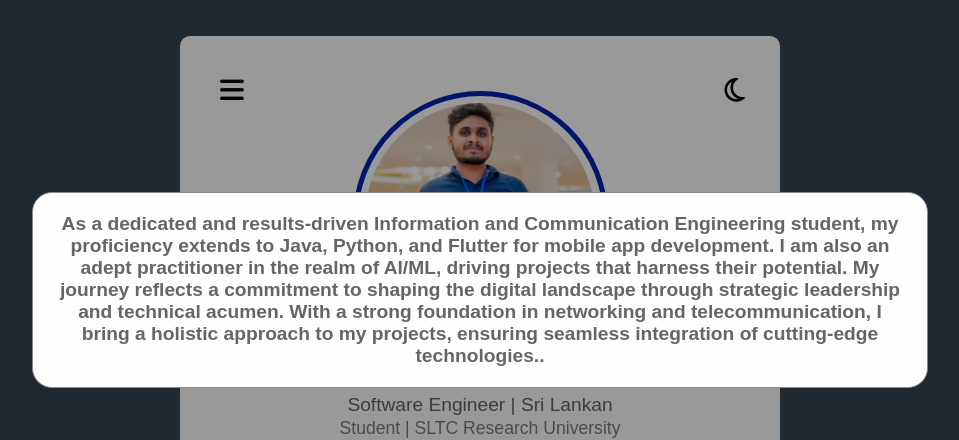
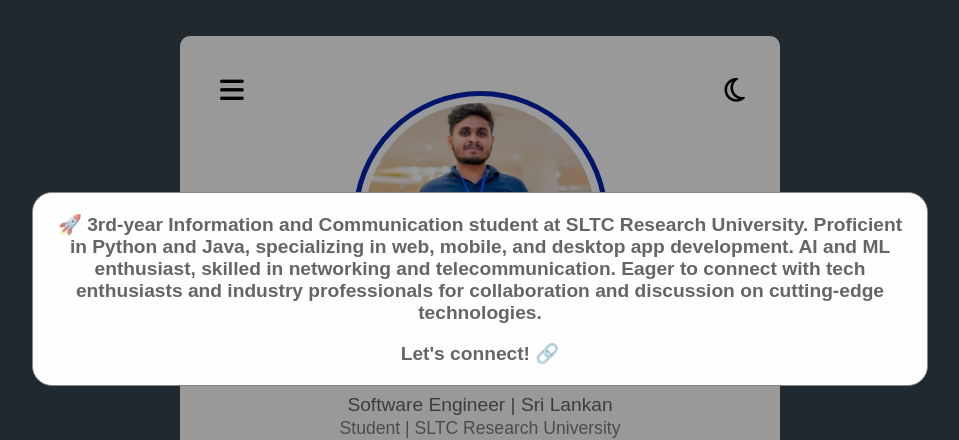
Before and after one commit to DumindUdara/DuminduUdara.github.io, a plain HTML site: page index.html in a window 1280 px wide. Both pictures are taken after a click on the button "Know more about me". Shown: the top 440 px of the page, without its empty margins (160-1119 px from the left). Drawn offline with Linux system fonts and the light colour scheme.

Commit message:
Update index.html

```diff
--- a/index.html
+++ b/index.html
@@ -47,7 +47,13 @@
                 <div class="modal-content">
                     <span class="close"></span>
                     <label for="">
-                        <p>As a dedicated and results-driven Information and Communication Engineering student, my proficiency extends to Java, Python, and Flutter for mobile app development. I am also an adept practitioner in the realm of AI/ML, driving projects that harness their potential. My journey reflects a commitment to shaping the digital landscape through strategic leadership and technical acumen. With a strong foundation in networking and telecommunication, I bring a holistic approach to my projects, ensuring seamless integration of cutting-edge technologies..</p>
+                        <p>🚀 3rd-year Information and Communication student at SLTC Research University.
+                            Proficient in Python and Java, specializing in web, mobile, and desktop app development.
+                            AI and ML enthusiast, skilled in networking and telecommunication.
+                            Eager to connect with tech enthusiasts and industry professionals for collaboration and discussion on cutting-edge technologies.
+                        </p>
+                        <br>
+                        <p>Let's connect! 🔗</p>
                     </label>
 
                 </div>
```
